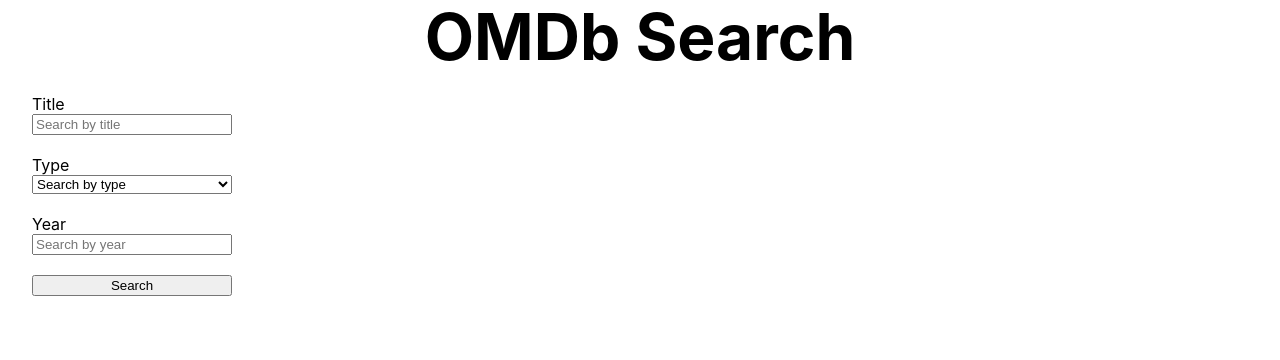
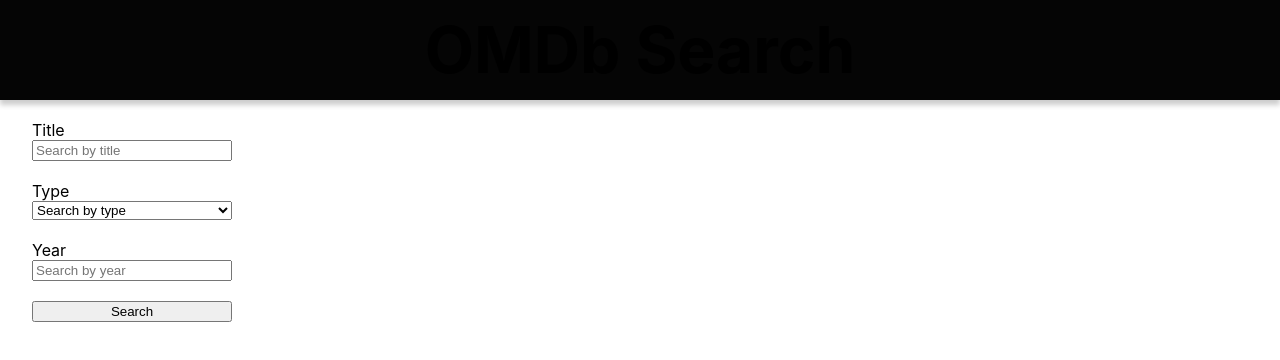
Before and after one commit to KitsuneKelso/omdb-search, a Next.js app: page / in a window 1280 px wide. Shown: the top 360 px of the page. Built offline with nearby package versions, Linux system fonts and the light colour scheme.

Commit message:
Fixed positioning of header and search form

```diff
--- /dev/null
+++ b/modules/PageHeader/PageHeader.tsx
@@ -0,0 +1,11 @@
+import styles from "../../styles/PageHeader.module.css";
+
+const PageHeader: React.FC = () => {
+  return (
+    <div className={styles.container}>
+      <h1 className={styles.title}>OMDb Search</h1>
+    </div>
+  );
+};
+
+export default PageHeader;
--- /dev/null
+++ b/modules/PageHeader/index.ts
@@ -0,0 +1 @@
+export { default } from "./PageHeader";
--- a/modules/Search/Search.tsx
+++ b/modules/Search/Search.tsx
@@ -18,12 +18,14 @@ const Search: React.FC = () => {
 
   return (
     <div className={styles.search}>
+      <div className={styles.leftPanel}>
         <SearchForm
           handleChangeTitle={handleChangeTitle}
           handleChangeType={handleChangeType}
           handleChangeYear={handleChangeYear}
           handleSearch={handleSearch}
         />
+      </div>
       <SearchResults
         searchResults={searchResults}
         totalResults={totalResults}
--- a/modules/index.ts
+++ b/modules/index.ts
@@ -1 +1,2 @@
+export { default as PageHeader } from "./PageHeader";
 export { default as Search } from "./Search";
--- a/pages/index.tsx
+++ b/pages/index.tsx
@@ -1,5 +1,5 @@
 import Head from "next/head";
-import { Search } from "../modules";
+import { PageHeader, Search } from "../modules";
 import styles from "../styles/Home.module.css";
 
 export default function Home() {
@@ -13,7 +13,7 @@ export default function Home() {
         />
         <link rel="icon" href="/favicon.ico" />
       </Head>
-      <h1 className={styles.title}>OMDb Search</h1>
+      <PageHeader />
       <Search />
     </div>
   );
--- a/styles/Home.module.css
+++ b/styles/Home.module.css
@@ -1,11 +1,4 @@
 .container {
   padding: 0 2rem;
+  margin-top: 120px;
 }
-
-.title {
-  margin: 0;
-  line-height: 1.15;
-  font-size: 4rem;
-  text-align: center;
-  padding-bottom: 20px;
-}
--- /dev/null
+++ b/styles/PageHeader.module.css
@@ -0,0 +1,19 @@
+.container {
+  position: fixed;
+  top: 0;
+  left: 0;
+  right: 0;
+  height: 100px;
+  display: flex;
+  align-items: center;
+  justify-content: center;
+  background-color: rgb(5, 5, 5);
+  box-shadow: 0px 5px 5px 0px rgba(0, 0, 0, 0.2);
+}
+
+.title {
+  margin: 0;
+  line-height: 1.15;
+  font-size: 4rem;
+  text-align: center;
+}
--- a/styles/Search.module.css
+++ b/styles/Search.module.css
@@ -5,7 +5,12 @@
   padding-bottom: 100px;
 }
 
+.leftPanel {
+  position: relative;
+}
+
 .form {
+  position: fixed;
   display: flex;
   flex-direction: column;
   gap: 20px;
--- a/styles/globals.css
+++ b/styles/globals.css
@@ -28,6 +28,6 @@ a:active {
   }
   body {
     color: white;
-    background: black;
+    background-color: rgb(15, 15, 15);
   }
 }
```
Lines whose indentation alone changed are shown as unchanged.
